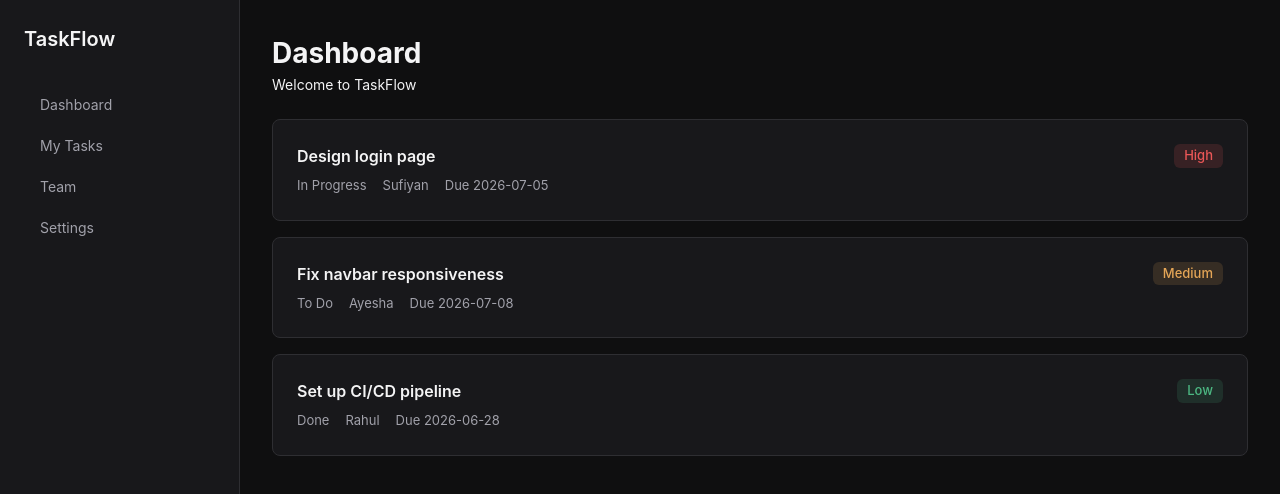
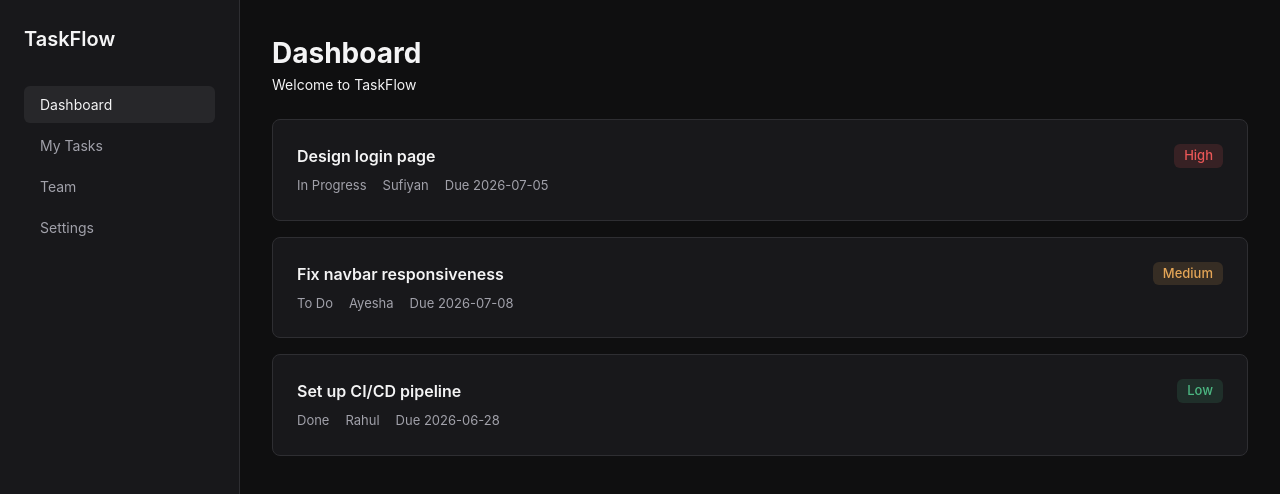
Before and after one commit to sufiyanabbu/taskflow, a React (Create React App) app: page / in a window 1280 px wide. Shown: the top 494 px of the page. Built offline with nearby package versions, Linux system fonts and the light colour scheme.

Commit message:
feat: add active link highlighting to Sidebar navigation

```diff
--- a/src/components/Sidebar/Sidebar.js
+++ b/src/components/Sidebar/Sidebar.js
@@ -7,10 +7,39 @@ function Sidebar() {
       <div className={styles.logo}>TaskFlow</div>
 
       <nav className={styles.nav}>
-        <NavLink to="/" className={styles.navLink}>Dashboard</NavLink>
-        <NavLink to="/my-tasks" className={styles.navLink}>My Tasks</NavLink>
-        <NavLink to="/team" className={styles.navLink}>Team</NavLink>
-        <NavLink to="/settings" className={styles.navLink}>Settings</NavLink>
+        <NavLink
+          to="/"
+          end
+          className={({ isActive }) =>
+            isActive ? `${styles.navLink} ${styles.active}` : styles.navLink
+          }
+        >
+          Dashboard
+        </NavLink>
+        <NavLink
+          to="/my-tasks"
+          className={({ isActive }) =>
+            isActive ? `${styles.navLink} ${styles.active}` : styles.navLink
+          }
+        >
+          My Tasks
+        </NavLink>
+        <NavLink
+          to="/team"
+          className={({ isActive }) =>
+            isActive ? `${styles.navLink} ${styles.active}` : styles.navLink
+          }
+        >
+          Team
+        </NavLink>
+        <NavLink
+          to="/settings"
+          className={({ isActive }) =>
+            isActive ? `${styles.navLink} ${styles.active}` : styles.navLink
+          }
+        >
+          Settings
+        </NavLink>
       </nav>
     </aside>
   );
--- a/src/components/Sidebar/Sidebar.module.css
+++ b/src/components/Sidebar/Sidebar.module.css
@@ -33,3 +33,8 @@
   background-color: var(--color-bg-tertiary);
   color: var(--color-text-primary);
 }
+
+.active {
+  background-color: var(--color-bg-tertiary);
+  color: var(--color-text-primary);
+}
```
